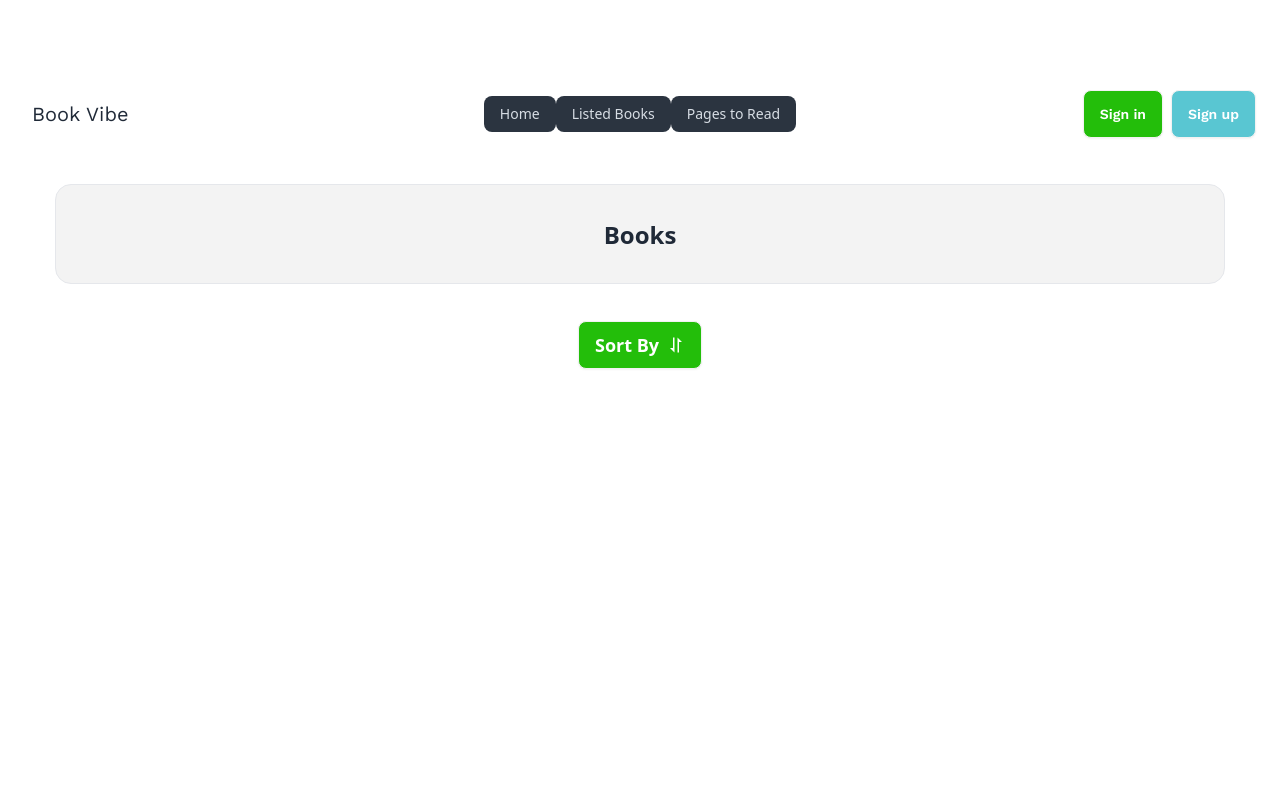
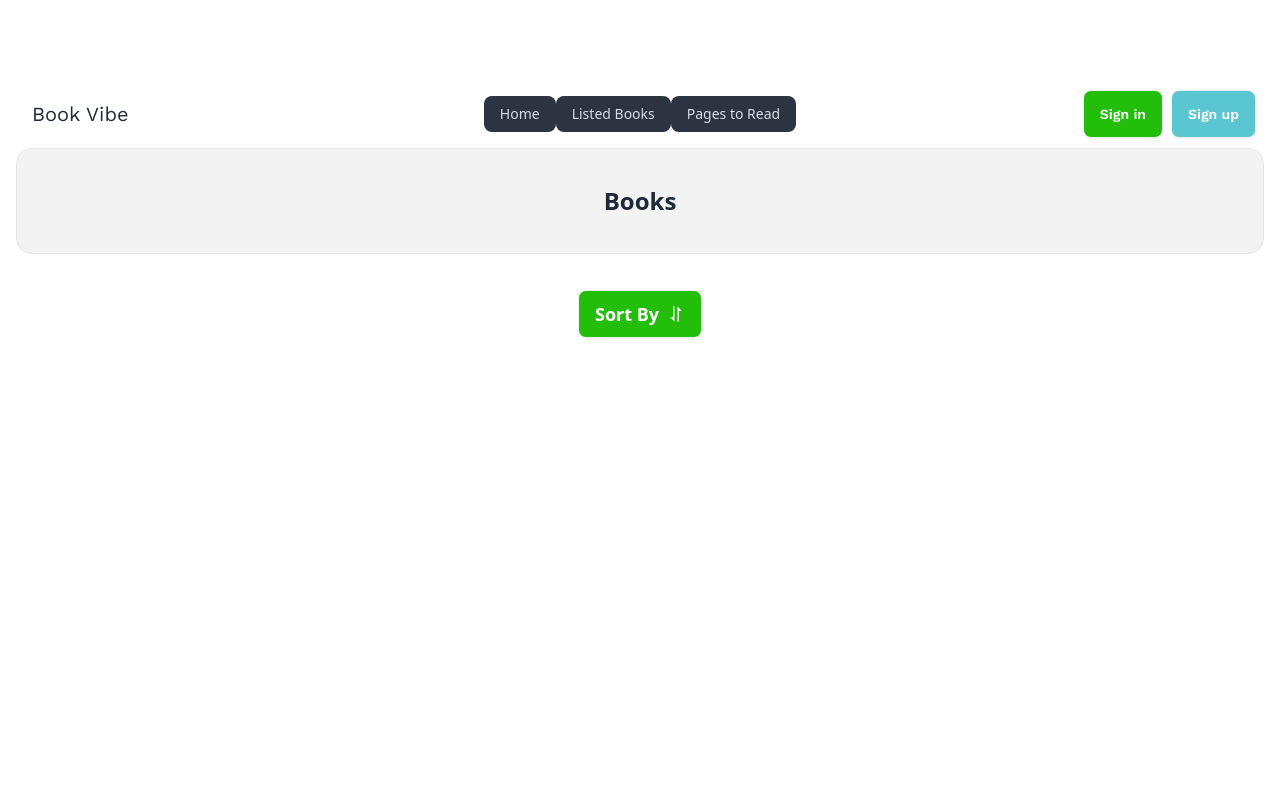
Before and after one commit to Sohelrana2815/book-vibe, a React (Vite) app: page /listedBooks in a window 1280 px wide. Shown: the top 800 px of the page. Built offline with nearby package versions, Linux system fonts and the light colour scheme; a web font is replaced by a local one.

Commit message:
my commit

```diff
--- a/src/Pages/ListedBooks/ListedBooks.jsx
+++ b/src/Pages/ListedBooks/ListedBooks.jsx
@@ -3,12 +3,12 @@ import { BiSort } from "react-icons/bi";
 const ListedBooks = () => {
   return (
     <>
-      <div className="border bg-[#131313] bg-opacity-5 lg:w-[1170px] lg:h-[100px] rounded-2xl mx-auto mt-9">
-        <div className="flex justify-center items-center lg:h-[100px]">
+      <div>
+        <div className="border bg-[#131313] bg-opacity-5   rounded-2xl flex justify-center py-9">
           <h3 className="text-2xl font-bold">Books</h3>
         </div>
         {/* Dropdown button */}
-        <div className="flex justify-center mt-8">
+        <div className="flex justify-center  mt-8">
           <div className="dropdown">
             <div
               tabIndex={0}
```
